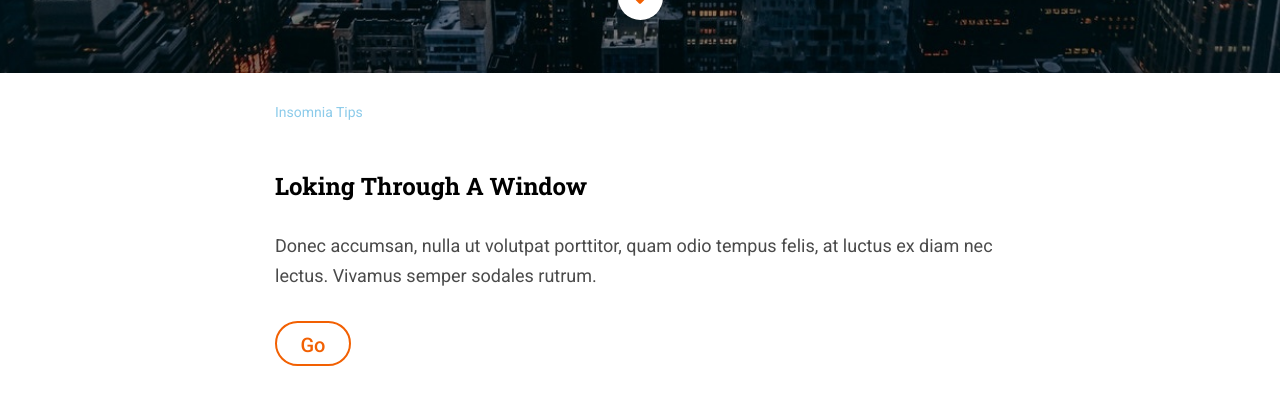
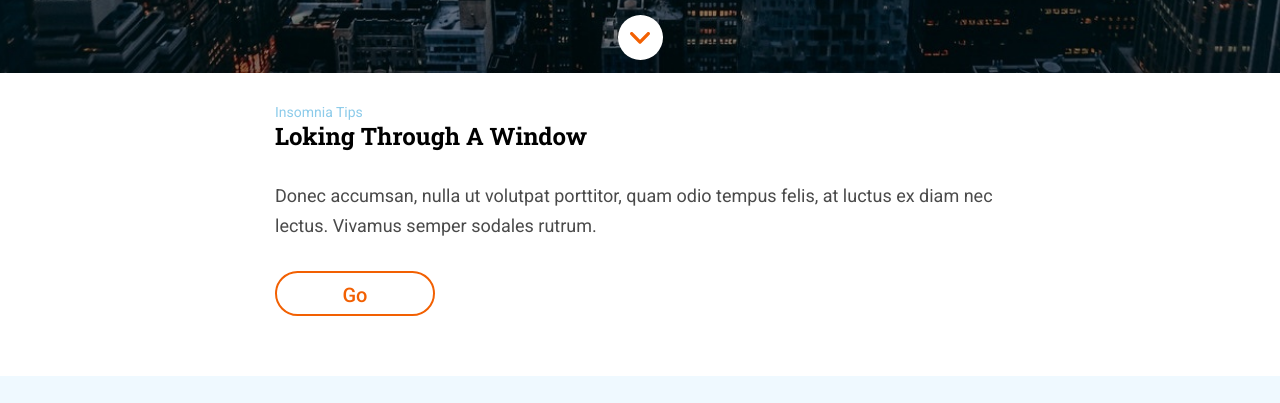
Before and after one commit to slizbeth/evaluacion-final-modulo-1-slizbeth, a website: page docs/index.html in a window 1280 px wide. Shown: the part 727-1130 px from the top of the page. Drawn offline with nearby package versions, Linux system fonts and the light colour scheme; files that its build step writes are made by us from their sources; files whose address does not match are found by name.

Commit message:
fix styles

```diff
--- a/_src/assets/scss/layout/_header.scss
+++ b/_src/assets/scss/layout/_header.scss
@@ -28,9 +28,11 @@
 	@include font($font-roboto-slab, 55px, bold);
 	@include textTransform(uppercase);
 	font-size: rem(42);
+	margin-bottom: 10px;
 	@include tablet{
 		font-size: rem(80);
 		line-height: 106px;
+		margin-bottom: 20px;
     }
     @include desktop{
         font-size: rem(100);
@@ -57,4 +59,12 @@
 	background: url('../images/ico-scroll-down.svg') center center no-repeat $color-white;
 	margin-top: 45px;
 	margin-bottom: 53px;
+	@include tablet{
+		margin-top: 30px;
+		margin-bottom: 45px;
+	}
+	@include desktop{
+		margin-top: 30px;
+		margin-bottom: 13px;
+    }
 }
--- a/_src/assets/scss/pages/_home.scss
+++ b/_src/assets/scss/pages/_home.scss
@@ -13,7 +13,7 @@
 }
 
 .article__title--first{
-    padding-top: 30px;
+    margin-top: 0px;
     margin-bottom: 15px;
     @include font($font-roboto-slab, 30px, bold);
     font-size: rem(24);
@@ -52,7 +52,8 @@
         transform: rotate(180deg);
     }
     @include tablet{
-		margin-bottom: 60px;
+        margin-bottom: 60px;
+        width: 160px;
     }
 }
 
```
Also changed, not shown: _src/templates/partials/_header.html (+2 -4 lines).
